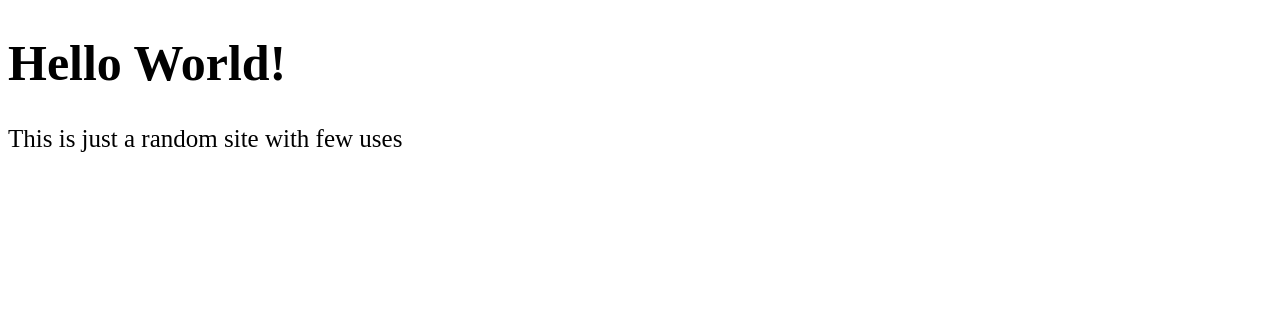
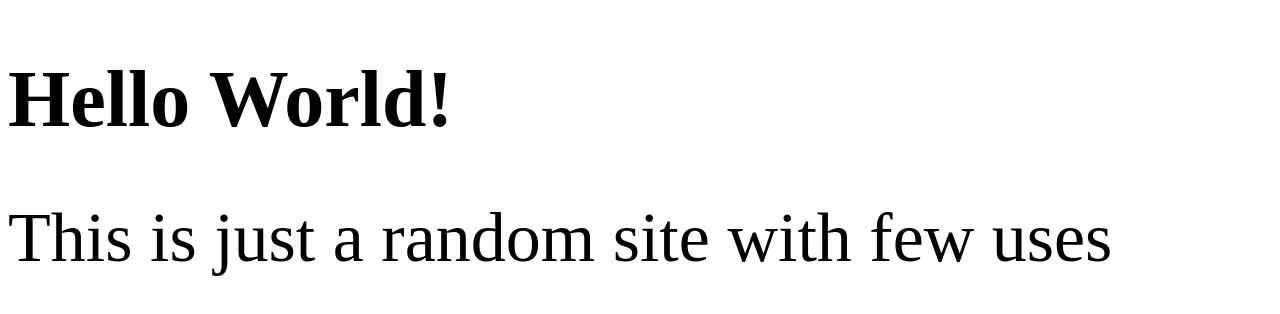
Before and after one commit to rafael3382/rafael3382.github.io, a plain HTML site: page index.html in a window 1280 px wide. Drawn offline with Linux system fonts and the light colour scheme.

Commit message:
Big font

```diff
--- a/index.html
+++ b/index.html
@@ -4,7 +4,7 @@
     <title>Just a random website</title>
   </head>
   <body>
-    <h1 style="font-size:50px;">Hello World!</h1>
-    <div style="font-size:25px;">This is just a random site with few uses</div>
+    <h1 style="font-size:80px;">Hello World!</h1>
+    <div style="font-size:70px;">This is just a random site with few uses</div>
   </body>
 </html>
```
